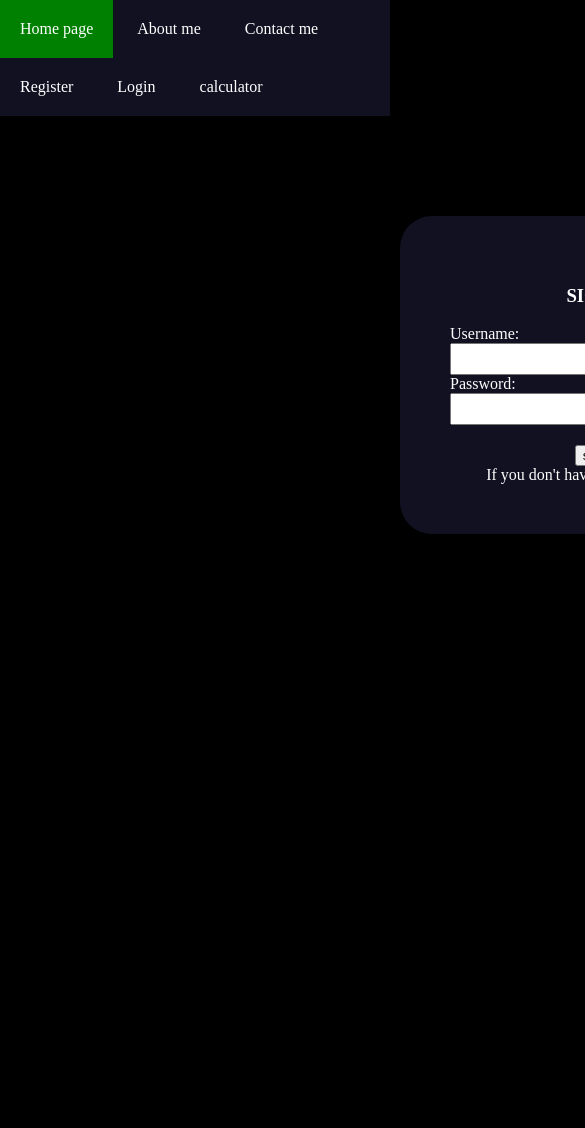
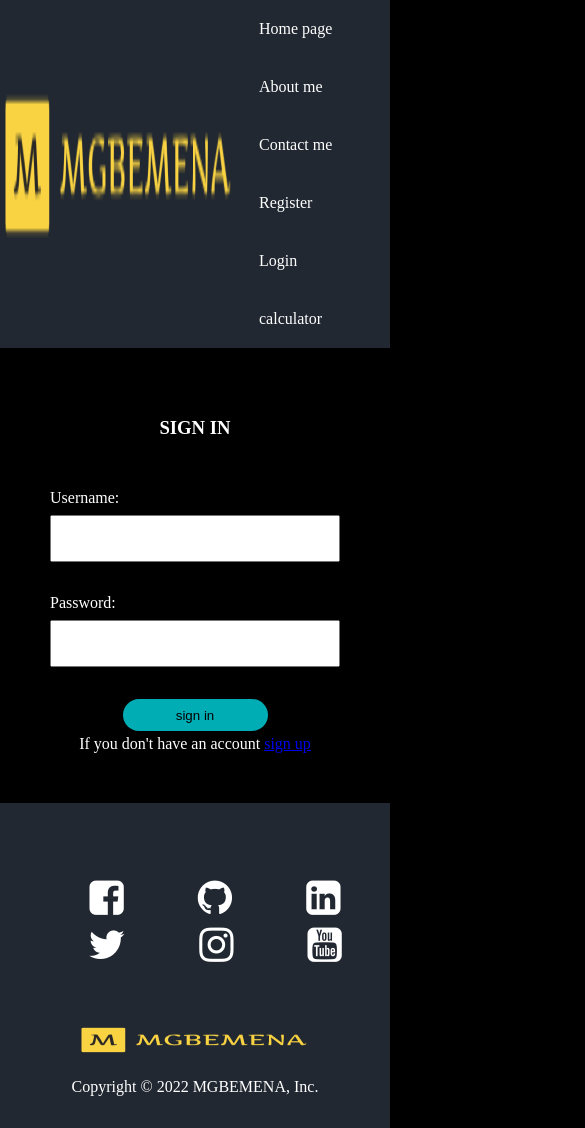
Before and after one commit to Darrkzero/Html-Css-website, a plain HTML site: page login.html in a window 390 px wide. Shown: the top 1128 px of the page, 585 px wide, since content can reach past the window. Before the commit the page ends 934 px from the top, so only its background shows below. Drawn offline with Linux system fonts and the light colour scheme.

Commit message:
added footer section in all pages, made all the pages except calculator page responsive to both desktop and mobile device and added a logo

```diff
--- a/about.html
+++ b/about.html
@@ -4,10 +4,13 @@
     <meta charset="utf-8">
     <title>chima's Personal Site</title>
     <link rel="stylesheet" href="./style.css">
+     <link rel="stylesheet" href="https://cdnjs.cloudflare.com/ajax/libs/font-awesome/4.7.0/css/font-awesome.min.css">
   </head>
 
   <body>
-    <nav class="nav">
+    <header>
+      <img src="logo.png">
+      <nav class="nav">
       <ul class="list">
         <li><a href="index.html">Home page</a></li>
         <li><a href="about.html">About me</a></li>
@@ -17,6 +20,8 @@
         <li><a href="calculator.html">calculator</a></li>
       </ul>
     </nav>
+  </header>
+
     <table cellspacing="20">
       <tr>
         <td><img class="picture" src="./chima (5).jpg" alt="chima profile picture"></td>
@@ -51,5 +56,23 @@
       <li>Travelling</li>
       <li>socializing with friends</li>
     </ul>
+    <footer>
+      <nav class="social-media">
+        <ul>
+          <li class="facebook"><i class="fa fa-facebook-square"></i></li>
+          <li class="github"><i class="fa fa-github"></i></li>
+          <li class="linkedin"><i class="fa fa-linkedin-square"></i></li>
+          <li class="twitter"><i class="fa fa-twitter"></i></li>
+          <li class="instagram"><i class="fa fa-instagram"></i></li>
+          <li class="youtube"><i class="fa fa-youtube-square"></i></li>
+        </ul>
+      </nav>
+      <div class="logo">
+        <img src="logo.png"><br>
+        Copyright © 2022 MGBEMENA, Inc.
+      </div>
+
+
+  </footer>
   </body>
 </html>
--- a/login.html
+++ b/login.html
@@ -6,9 +6,12 @@
     <meta name="viewport" content="width=device-width, initial-scale=1.0">
     <title>Document</title>
     <link rel="stylesheet" href="./style.css">
+    <link rel="stylesheet" href="https://cdnjs.cloudflare.com/ajax/libs/font-awesome/4.7.0/css/font-awesome.min.css">
 </head>
 <body>
-    <nav class="nav">
+    <header>
+      <img src="logo.png">
+      <nav class="nav">
         <ul class="list">
           <li><a href="index.html">Home page</a></li>
           <li><a href="about.html">About me</a></li>
@@ -17,7 +20,8 @@
           <li><a href="login.html">Login </a></li>
           <li><a href="calculator.html">calculator</a></li>
         </ul>
-    </nav>
+      </nav>
+    </header>
     <main class="login-back" >
 
 
@@ -32,12 +36,31 @@
           <input type="password" name="password" id="password" required>
 
         <div class="not-signup">
-          <button>sign in</button><br>
-          If you don't have an account <a href="./register.html" >sign up</a>
+          <button class="button-signin">sign in</button><br>
+          <div class="already">
+            If you don't have an account <a href="./register.html" >sign up</a>
+          </div>
         </div>
       </form>
     </main>
+    <footer>
+      <nav class="social-media">
+        <ul>
+          <li class="facebook"><i class="fa fa-facebook-square"></i></li>
+          <li class="github"><i class="fa fa-github"></i></li>
+          <li class="linkedin"><i class="fa fa-linkedin-square"></i></li>
+          <li class="twitter"><i class="fa fa-twitter"></i></li>
+          <li class="instagram"><i class="fa fa-instagram"></i></li>
+          <li class="youtube"><i class="fa fa-youtube-square"></i></li>
+        </ul>
+      </nav>
+      <div class="logo">
+        <img src="logo.png"><br>
+        Copyright © 2022 MGBEMENA, Inc.
+      </div>
 
+
+    </footer>
 
 </body>
 </html>
--- a/style.css
+++ b/style.css
@@ -21,20 +21,43 @@ body:not(.main-page){
 input, select{
 /*     border-radius: 2rem;
     background-color: rgb(219, 219, 219); */
-    padding: 0.4rem 0;
-    width:300px;
+    padding:14px;
+/*     width: 100%; */
 }
 
+.button-signin, .button-signup{
+  margin-top:2rem;
+  background-color:#00ADB5 ;
+/*   padding: 1rem 8rem; */
+  width: 50%;
+  height: 2rem;
+  border-radius: 2rem;
+  border:0;
+}
+div label, label{
+  padding-top: 2rem;
+  margin-bottom: 0.5rem;
+}
+button:hover{
+  background-color: #047f86;
+}
 .education{
     display: grid;
     grid-template-columns: 300px 300px;
     row-gap: 10px;
     padding-left: 20px;
-
+}
+header{
+  display: flex;
+  justify-content: space-between;
+  background-color:#222831 ;
+}
+header img{
+  background-color: #222831;
 }
 .nav ul{
     /* display: inline-block; */
-    background-color:#112;
+/*     background-color:#112; */
     margin: 0;
     padding: 0;
 
@@ -51,14 +74,16 @@ input, select{
     color: black;
 }
 .nav li:hover{
-    background-color: green;
-
+    background-color:#00ADB5;
 }
 .picture{
     border-radius: 150px;
     border:5px solid #112;
+}
+.already{
+  margin-top:0.2rem;
+}
 
-}
 /* contact-me */
 .contact-back{
   display:flex;
@@ -71,36 +96,43 @@ input, select{
 }
 .contact-list{
     display: flex;
+    width: 45%;
     flex-direction: column;
-    text-align: center;
+    margin-left: auto;
+    margin-right: auto;
     padding:50px;
-    margin:400px;
     margin-top:100px;
-    margin-buttom:300px;
+    margin-bottom: 100px;
     border-radius:2rem;
-    background-color:#112;
+    background-color:#222831;
+    border: 1px solid black;
+    box-sizing: border-box;
 }
 
 
 /*register*/
-.signup-back{
+/* .signup-back{
   display:flex;
-}
+} */
 .not-signin{
     text-align: center;
     padding-top: 20px;
+
 }
 .register-list{
   display:flex;
+  width:45%;
+  height:100%;
   flex-direction:column;
   margin-left: auto;
   margin-right: auto;
+  text-align:left;
   padding:50px;
-  margin:400px;
   margin-top:100px;
-  margin-buttom:300px;
+  margin-bottom: 100px;
   border-radius:2rem;
-  background-color:#112;
+  background-color:#222831;
+  box-sizing: border-box;
 }
 .register-list label{
   align-self:flex-start
@@ -113,14 +145,17 @@ input, select{
 /*login*/
 .login-list {
     display:flex;
-    text-align: center;
+    width: 45%;
+    height: 100%;
+    margin-left: auto;
+    margin-right: auto;
     flex-direction:column;
     padding:50px;
-    margin:400px;
     margin-top:100px;
-    margin-buttom:300px;
+    margin-bottom: 100px;
     border-radius:2rem;
-    background-color:#112;
+    background-color:#222831;
+    box-sizing: border-box;
 }
 .login-list label{
   align-self:flex-start;
@@ -131,13 +166,22 @@ input, select{
 .signin div, .signin{
     text-align: center;
 }
-.login-list div button{
-  margin-top:20px;
-}
 .not-signup{
   text-align:center;
 }
 
+@media (max-width:800px){
+  .contact-list, .register-list, .login-list{
+    width: 100%;
+    border: none;
+    border-radius: 0;
+    background-color: black;
+    margin: 0;
+  }
+
+}
+
+/* calculator */
 .both-calculator{
   display: flex;
   flex-direction: row;
@@ -157,7 +201,7 @@ input, select{
   flex-direction: column;
   align-items: center;
   justify-content: center;
-  background-color: #112;
+  background-color: #222831;
   border-radius:2rem;
 }
 .calculator button, .flex-cal button{
@@ -203,3 +247,44 @@ button.blue{
     display: flex;
     flex-direction: row;
 }
+
+footer{
+  margin: 0;
+  border: 0;
+  width: 100%;
+  position: relative;
+  bottom: 0;
+  background-color: #222831;
+  padding: 2rem 0;
+}
+.social-media{
+  font-size: 40px;
+  color:white;
+  text-align: center;
+}
+.social-media li{
+  text-decoration: none;
+  display: inline-block;
+  padding: 0 2rem;
+}
+.facebook:hover{
+  color: #3838e5;
+}
+.twitter:hover{
+  color: #1DA1F2;
+}
+.linkedin:hover{
+  color: #1DA1F2 ;
+}
+.instagram:hover{
+  color: #cd486b;
+}
+.youtube:hover{
+  color: red ;
+}
+.github:hover{
+  color:#6e5494 ;
+}
+.logo{
+  text-align: center;
+}
```
Also changed, not shown: calculator.html (+4 -0 lines), contact.html (+21 -0 lines), index.html (+21 -1 lines), register.html (+31 -3 lines), logo.png (added).
